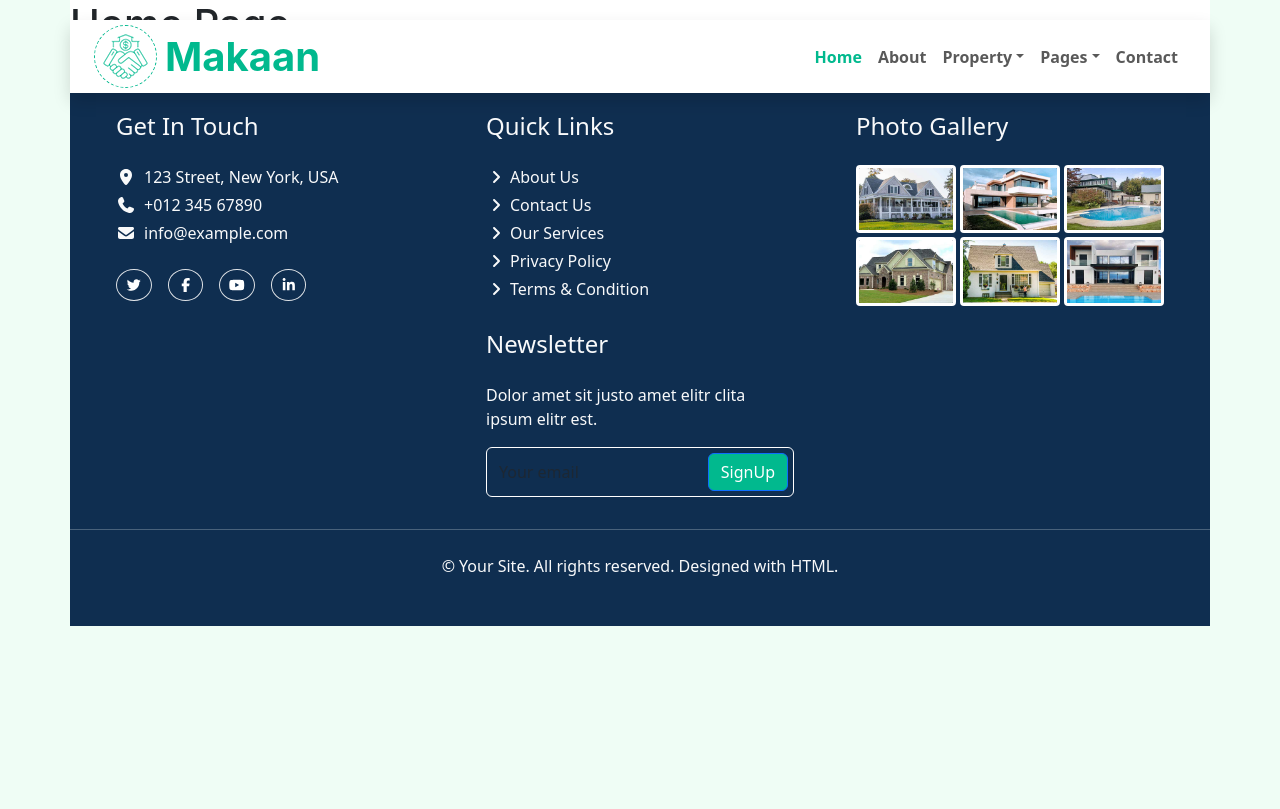
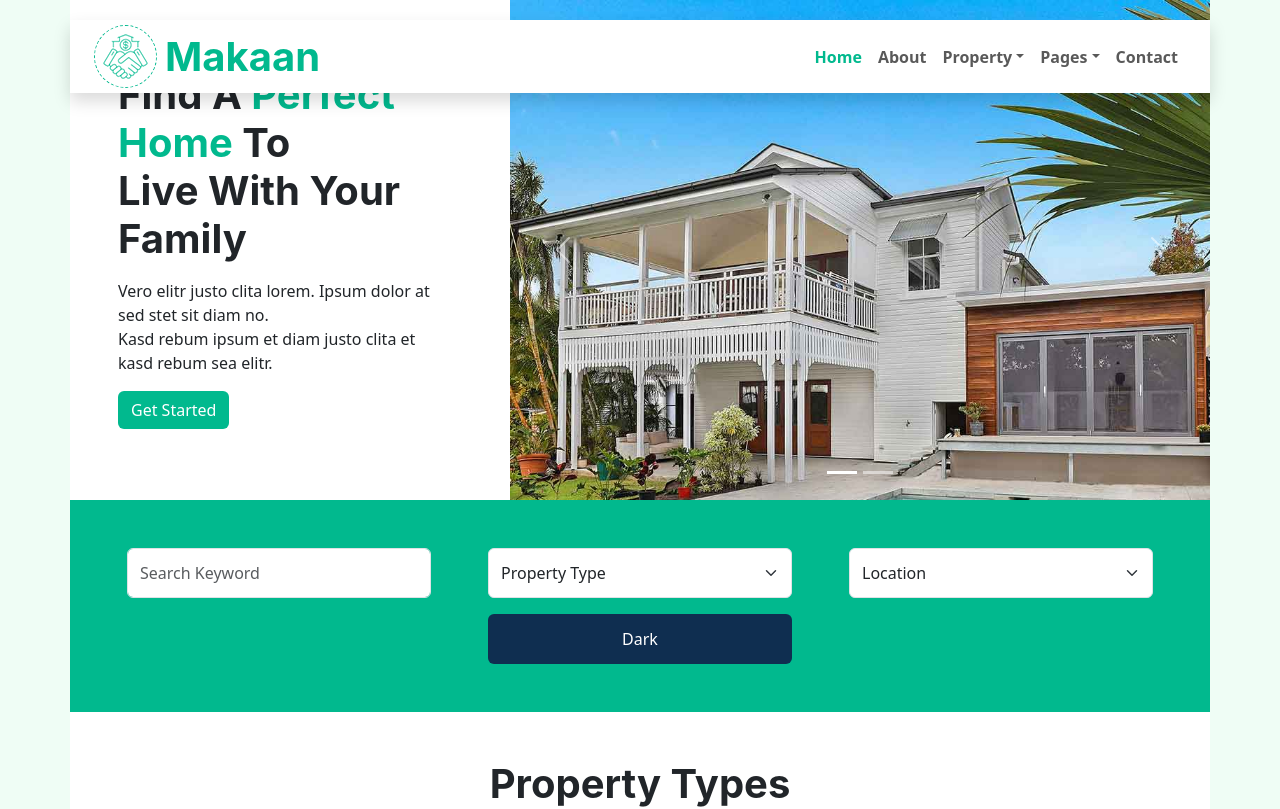
Before and after one commit to aravinth2760/makaan, a React (Create React App) app: page / in a window 1280 px wide. Shown: the top 809 px of the page. Built offline with nearby package versions, Linux system fonts and the light colour scheme.

Commit message:
Finish home implementation [08 JAN 2026]

```diff
--- a/src/pages/Home.jsx
+++ b/src/pages/Home.jsx
@@ -1,7 +1,43 @@
+import Hero from "../components/Hero";
+import Property from "../components/Property";
+import Type from "./property/Type";
+import Agent from "./property/Agent";
+import ContactAgent from "../components/Contact-agent";
+import List from "../pages/property/List";
+import Testimonial from "../pages/Testimonial";
+
 const Home = () => {
   return (
     <>
-      <h1>Home Page</h1>
+      <Hero
+        renderContent={() => (
+          <>
+            <h1 className="display-6 fw-bold mb-3">
+              Find A{" "}
+              <span style={{ color: "var(--primary)" }}>Perfect Home</span> To{" "}
+              <br /> Live With Your Family
+            </h1>
+            <p className="fw-light mb-3">
+              Vero elitr justo clita lorem. Ipsum dolor at sed stet sit diam no.
+              <br /> Kasd rebum ipsum et diam justo clita et kasd rebum sea
+              elitr.
+            </p>
+            <button
+              type="button"
+              className="btn"
+              style={{ backgroundColor: "var(--primary)", color: "white" }}
+            >
+              Get Started
+            </button>
+          </>
+        )}
+      />
+      <Type />
+      <Property />
+      <List />
+      <ContactAgent />
+      <Agent />
+      <Testimonial />
     </>
   );
 };
```
